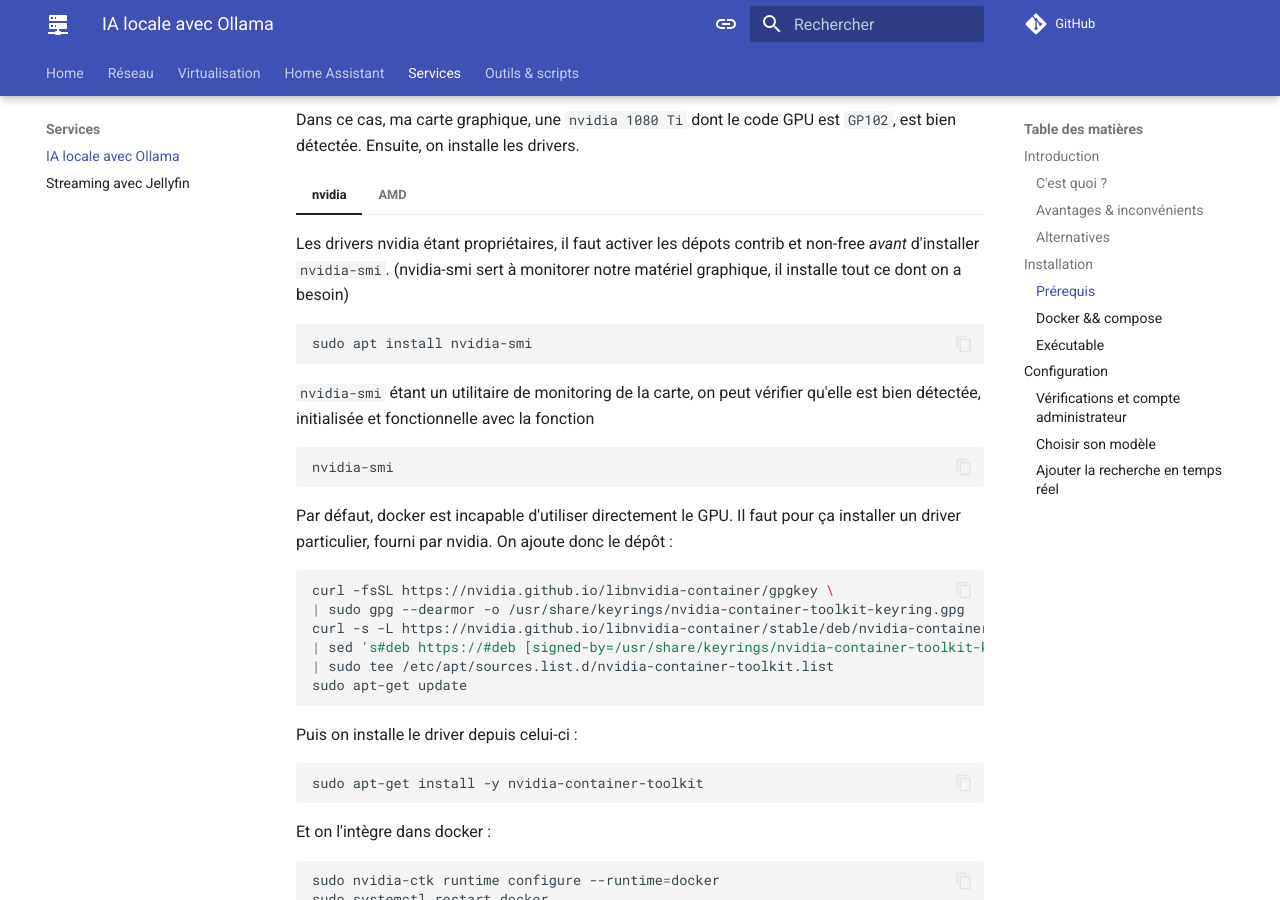
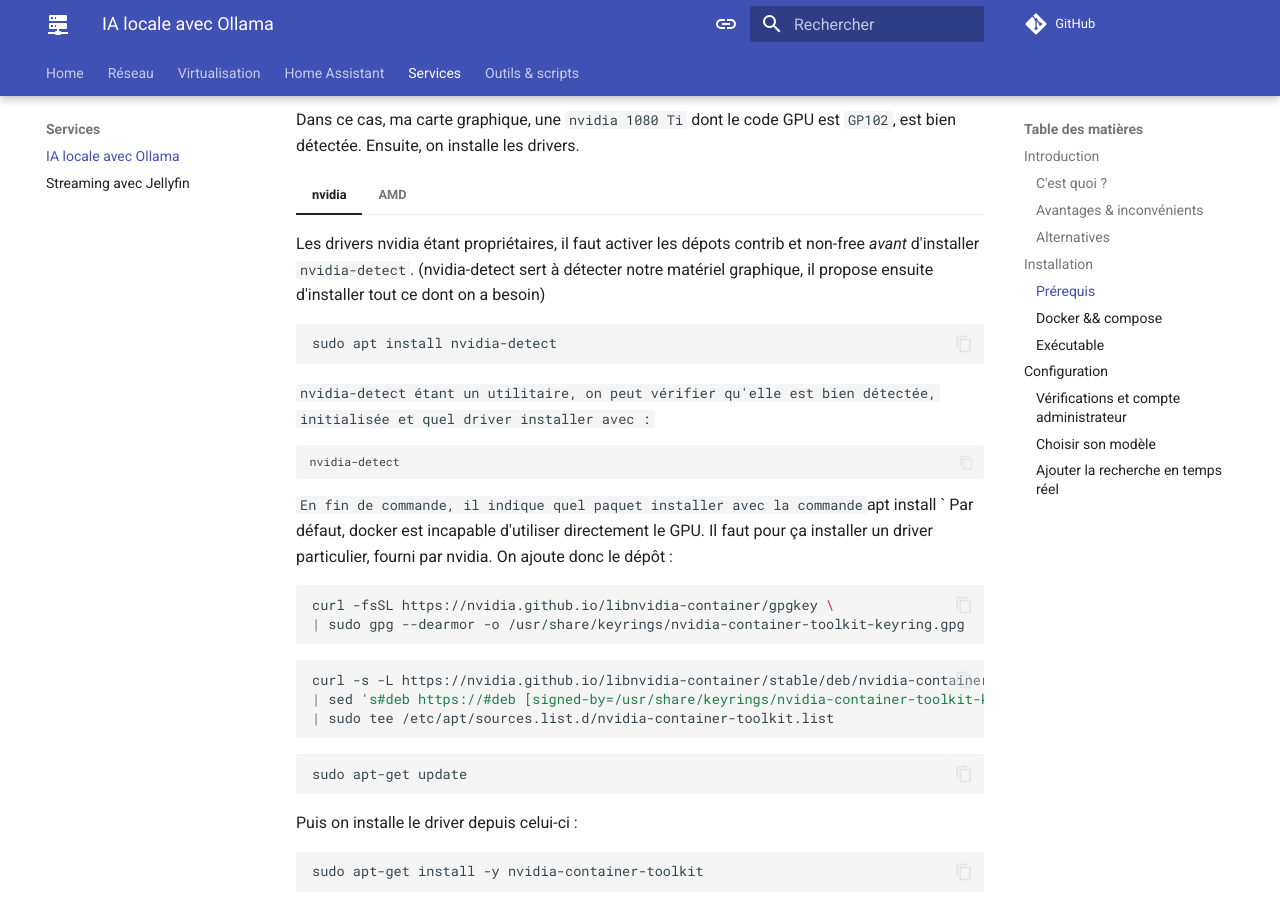
Before and after one commit to adenyrr/become.sh, an MkDocs documentation site: the page built from docs/services/ollama.md, in a window 1280 px wide and 900 px high, scrolled down 1689 px. Built offline with MkDocs 1.6.1 and Material for MkDocs 9.7.7, drawn with Linux system fonts in a browser that asks for light colours; plug-ins that fetch from the network failed and are left out; comment, search, counter and statistics services are not loaded.

Commit message:
fix bugs et typos

```diff
--- a/docs/services/ollama.md
+++ b/docs/services/ollama.md
@@ -64,22 +64,27 @@
 
 === "nvidia"
 
-    Les drivers nvidia étant propriétaires, il faut activer les dépots contrib et non-free *avant* d'installer `nvidia-smi`. (nvidia-smi sert à monitorer notre matériel graphique, il installe tout ce dont on a besoin)
-    ~~~ bash
-    sudo apt install nvidia-smi
+    Les drivers nvidia étant propriétaires, il faut activer les dépots contrib et non-free *avant* d'installer `nvidia-detect`. (nvidia-detect sert à détecter notre matériel graphique, il propose ensuite d'installer tout ce dont on a besoin)
+    ~~~ sh
+    sudo apt install nvidia-detect
     ~~~
-    `nvidia-smi` étant un utilitaire de monitoring de la carte, on peut vérifier qu'elle est bien détectée, initialisée et fonctionnelle avec la fonction
-    ~~~ bash
-    nvidia-smi
+    `nvidia-detect étant un utilitaire, on peut vérifier qu'elle est bien détectée, initialisée et quel driver installer avec :
+    ~~~ sh
+    nvidia-detect
     ~~~
+    En fin de commande, il indique quel paquet installer avec la commande `apt install <nomDuPaquet>`
     Par défaut, docker est incapable d'utiliser directement le GPU. Il faut pour ça installer un driver particulier, fourni par nvidia.
     On ajoute donc le dépôt :
     ~~~ sh
     curl -fsSL https://nvidia.github.io/libnvidia-container/gpgkey \
     | sudo gpg --dearmor -o /usr/share/keyrings/nvidia-container-toolkit-keyring.gpg
+    ~~~
+    ~~~ sh
     curl -s -L https://nvidia.github.io/libnvidia-container/stable/deb/nvidia-container-toolkit.list \
     | sed 's#deb https://#deb [signed-by=/usr/share/keyrings/nvidia-container-toolkit-keyring.gpg] https://#g' \
     | sudo tee /etc/apt/sources.list.d/nvidia-container-toolkit.list
+    ~~~
+    ~~~ sh
     sudo apt-get update
     ~~~
     Puis on installe le driver depuis celui-ci :
```
Also changed, not shown: docs/hassio/meteo.md (+4 -2 lines).
